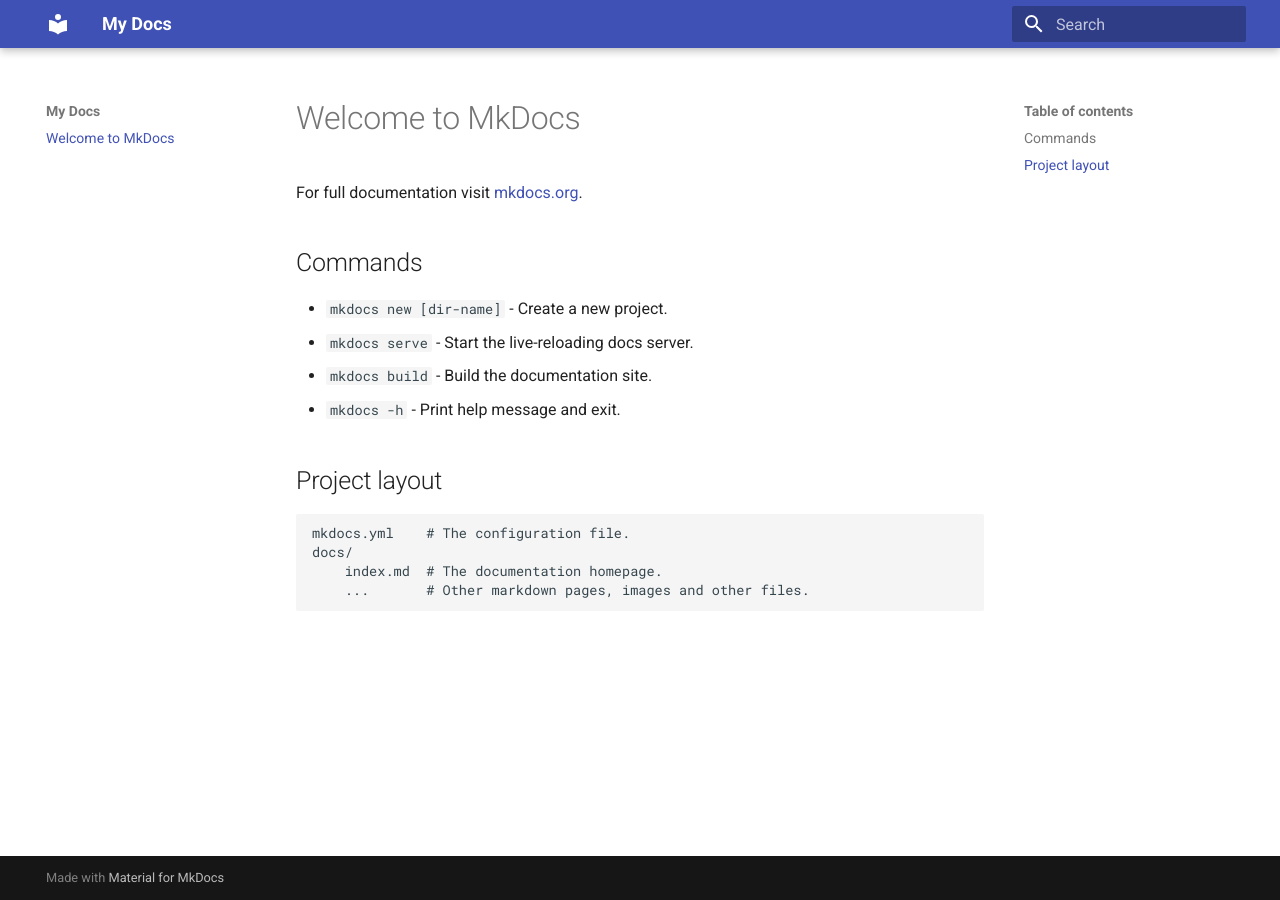
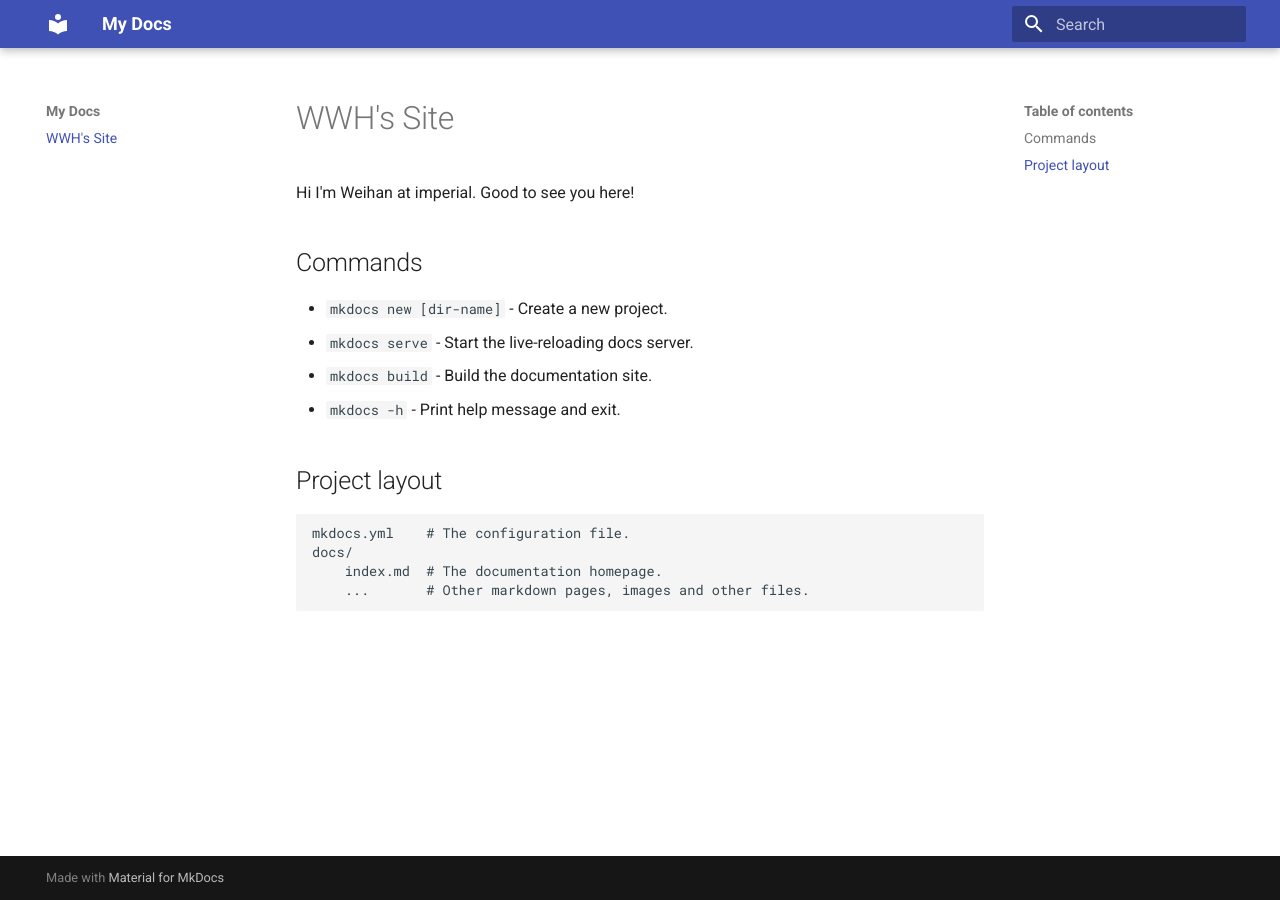
Before and after one commit to 01j05i28m-dev/my-first-mkdocs, an MkDocs documentation site: the page built from docs/index.md, in a window 1280 px wide. Built offline with MkDocs 1.6.1 and Material for MkDocs 9.7.7, drawn with Linux system fonts in a browser that asks for light colours.

Commit message:
feat: Change welcome header and introduction text
Updated the welcome message and removed mkdocs link.

```diff
--- a/docs/index.md
+++ b/docs/index.md
@@ -1,7 +1,6 @@
-# Welcome to MkDocs
+# WWH's Site
 
-For full documentation visit [mkdocs.org](https://www.mkdocs.org).
-
+Hi I'm Weihan at imperial. Good to see you here!
 ## Commands
 
 * `mkdocs new [dir-name]` - Create a new project.
```
